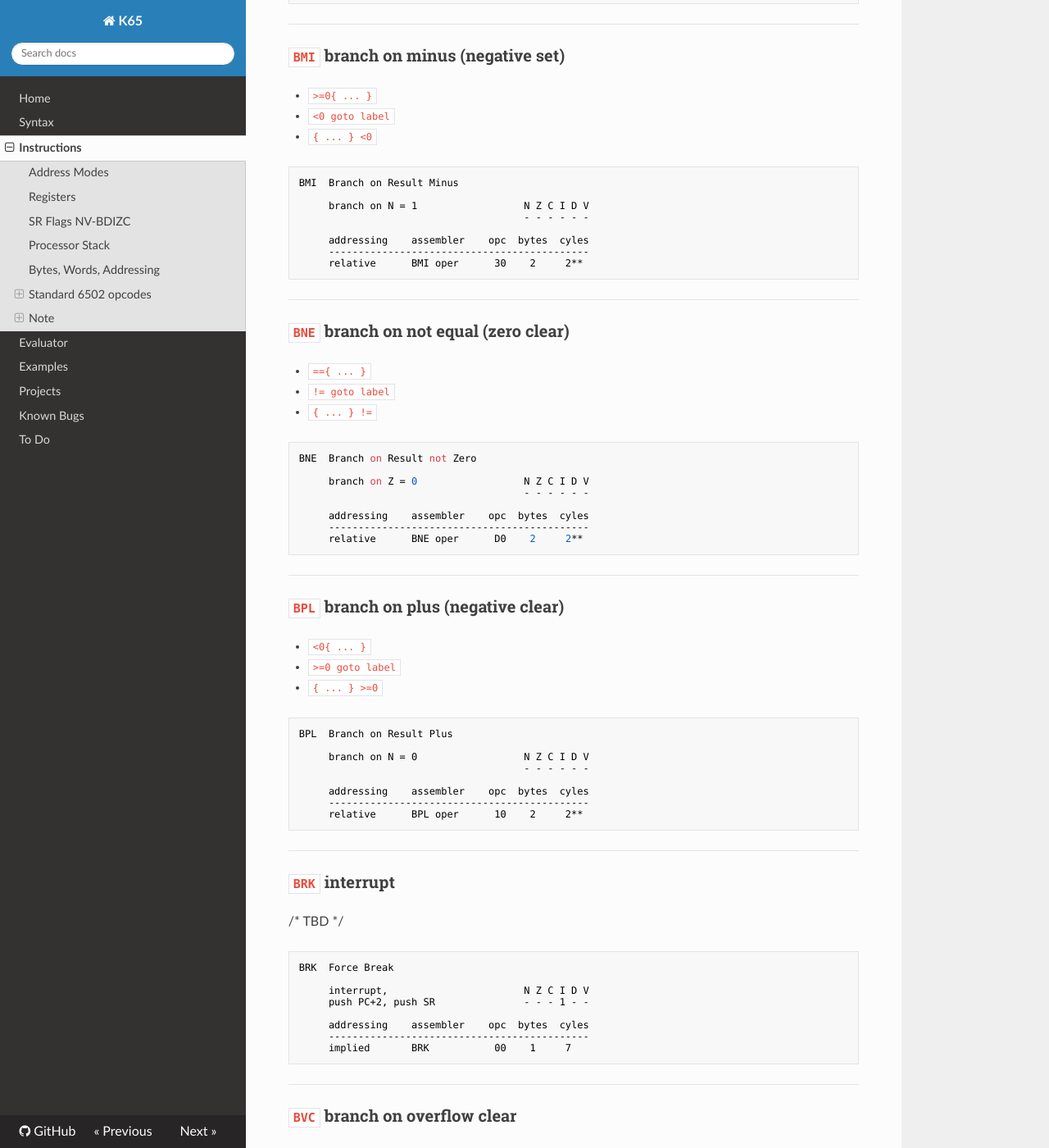
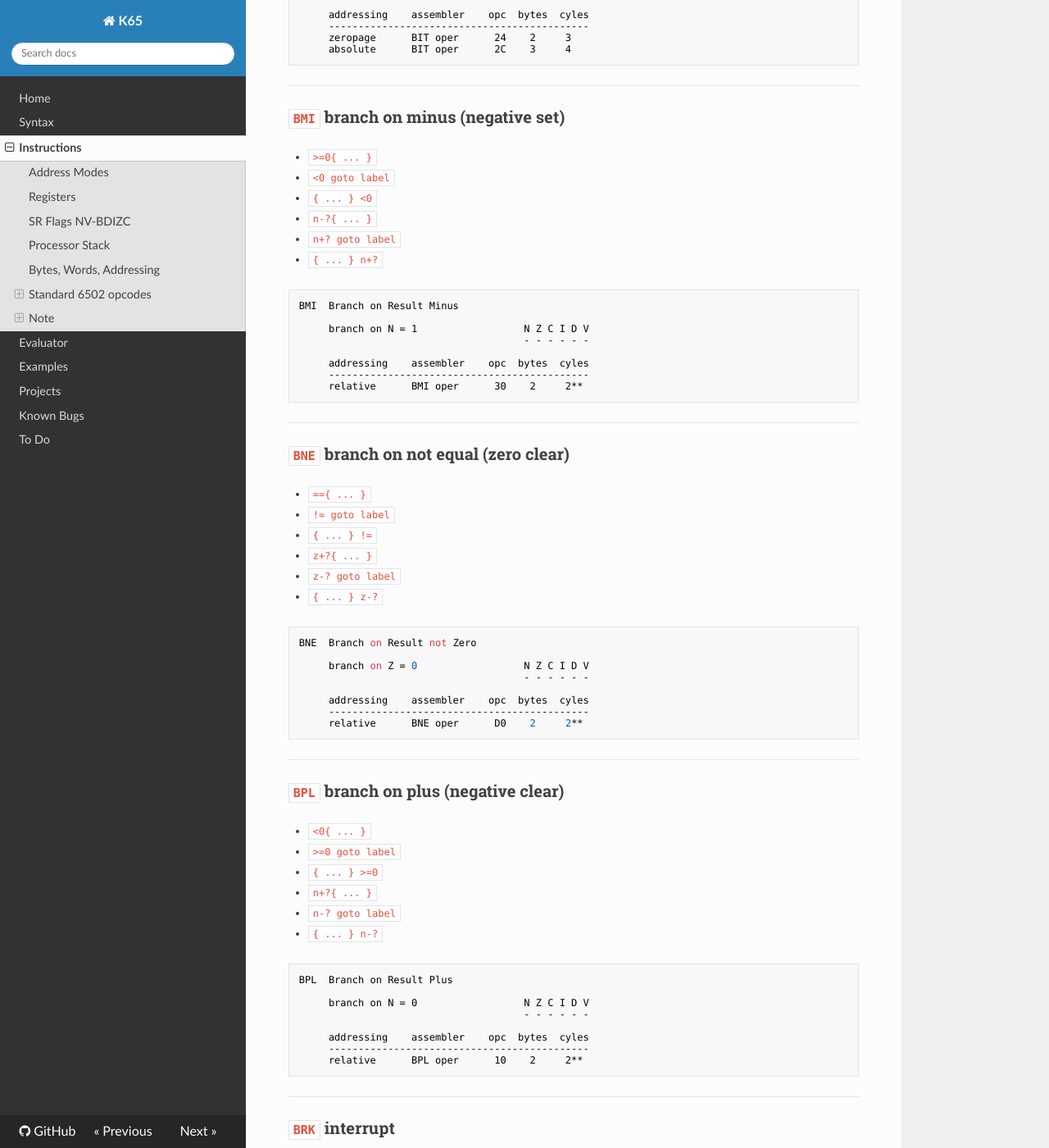
Before and after one commit to zbyti/k65-mkdocs, an MkDocs documentation site: the page built from docs/instructions.md, in a window 1280 px wide and 1400 px high, scrolled down 4890 px. Shown: the whole window at 82% size. Built offline with MkDocs 1.6.1, drawn with Linux system fonts in a browser that asks for light colours; nearby versions of some CDN libraries; some of the changed text lies outside the part shown.

Commit message:
z,v,n as branch works now

````diff
--- a/docs/instructions.md
+++ b/docs/instructions.md
@@ -218,6 +218,9 @@
 * `!={ ... }`
 * `== goto label`
 * `{ ... } ==`
+* `z-?{ ... }`
+* `z+? goto label`
+* `{ ... } z+?`
 
 ```none
 BEQ  Branch on Result Zero
@@ -260,6 +263,9 @@
 * `>=0{ ... }`
 * `<0 goto label`
 * `{ ... } <0`
+* `n-?{ ... }`
+* `n+? goto label`
+* `{ ... } n+?`
 
 ```none
 BMI  Branch on Result Minus
@@ -279,6 +285,9 @@
 * `=={ ... }`
 * `!= goto label`
 * `{ ... } !=`
+* `z+?{ ... }`
+* `z-? goto label`
+* `{ ... } z-?`
 
 ```
 BNE  Branch on Result not Zero
@@ -298,6 +307,9 @@
 * `<0{ ... }`
 * `>=0 goto label`
 * `{ ... } >=0`
+* `n+?{ ... }`
+* `n-? goto label`
+* `{ ... } n-?`
 
 ```none
 BPL  Branch on Result Plus
@@ -334,6 +346,9 @@
 * `<<={ ... }`
 * `>>= goto label`
 * `{ ... } >>=`
+* `v+{ ... }`
+* `v- goto label`
+* `{ ... } v-`
 
 ```none
 BVC  Branch on Overflow Clear
@@ -353,6 +368,9 @@
 * `>>={ ... }`
 * `<<= goto label`
 * `{ ... } <<=`
+* `v-{ ... }`
+* `v+ goto label`
+* `{ ... } v+`
 
 ```none
 BVS  Branch on Overflow Set
````
